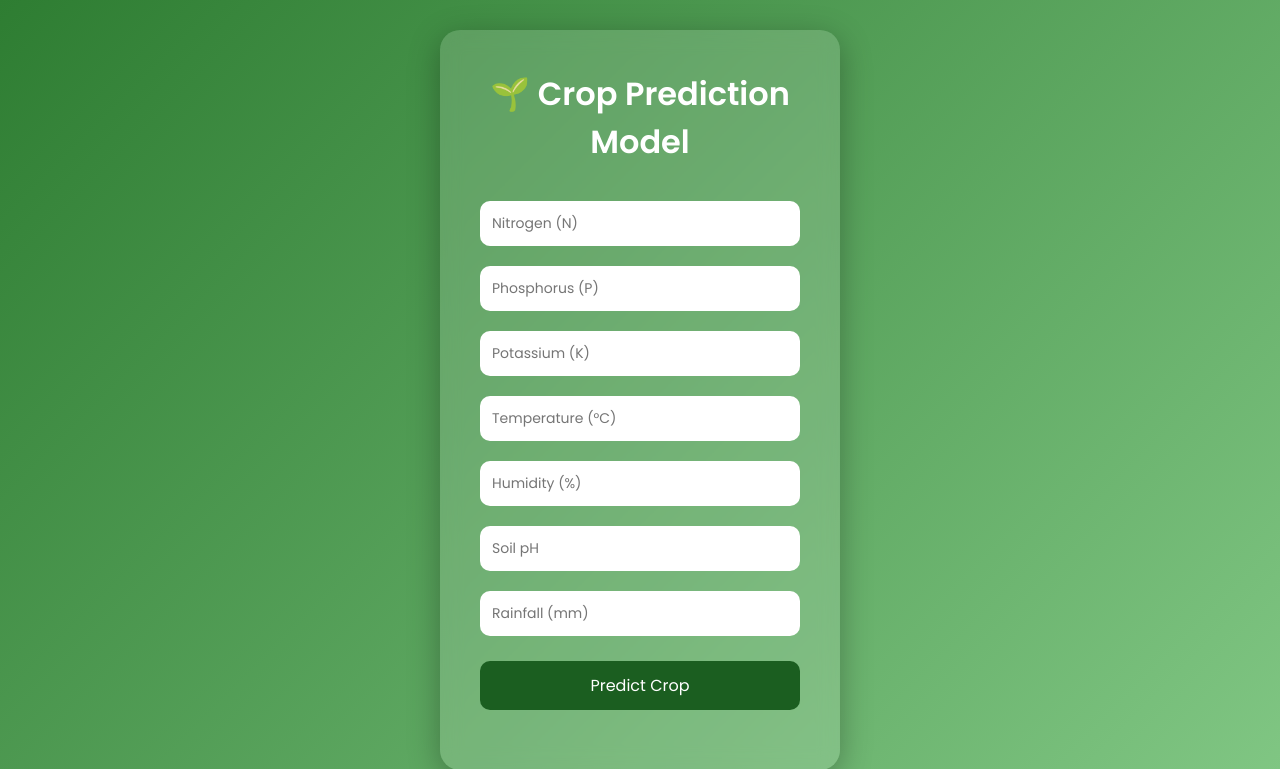
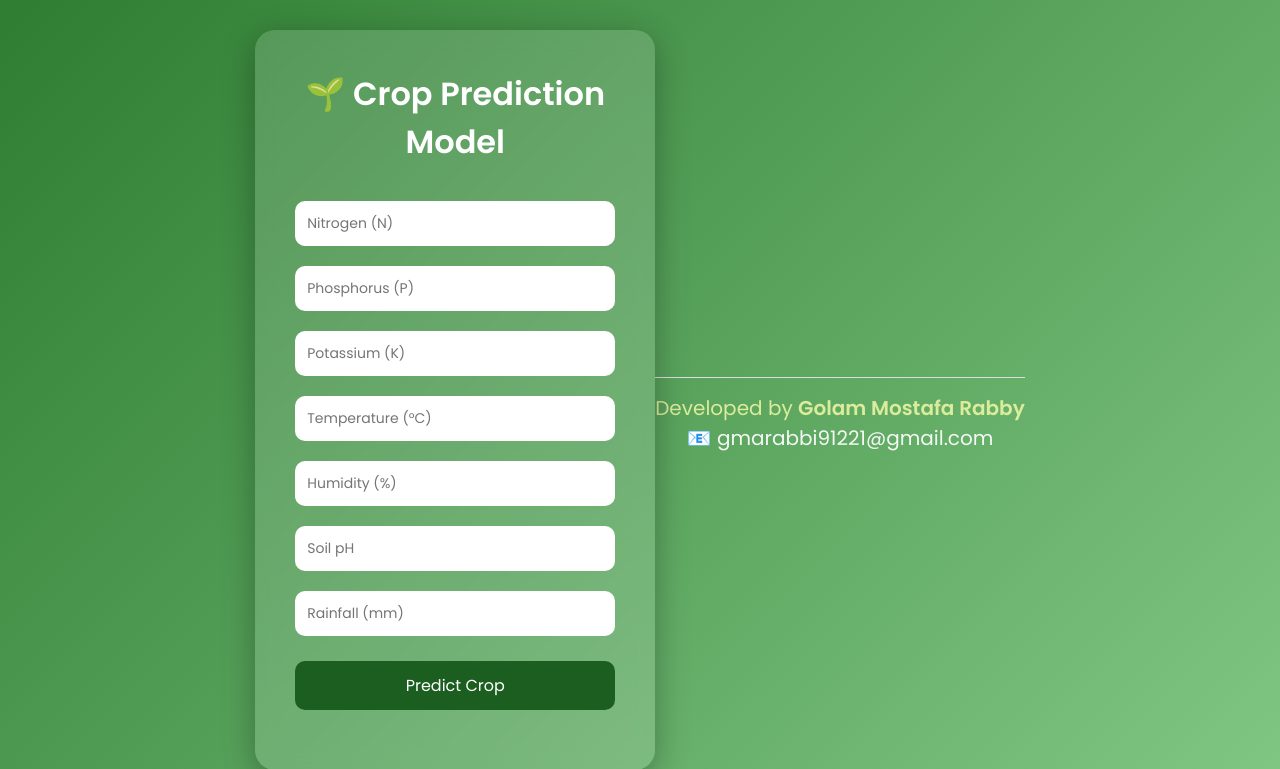
Before and after one commit to gmrabbi/Crop_Suggestions-, a Flask app: page / in a window 1280 px wide. Shown: the top 769 px of the page. Run offline with Flask 3, Linux system fonts and the light colour scheme; parts of the project's set-up code (start-up, migrations or seed data) failed here and were passed over.

Commit message:
added signature

```diff
--- a/static/styles.css
+++ b/static/styles.css
@@ -1,11 +1,11 @@
-*{
+* {
   margin: 0;
   padding: 0;
   box-sizing: border-box;
-            font-family: 'Poppins', sans-serif;
+  font-family: "Poppins", sans-serif;
 }
 
-        body{
+body {
   height: 100vh;
   display: flex;
   justify-content: center;
@@ -13,23 +13,23 @@
   background: linear-gradient(135deg, #2e7d32, #81c784);
 }
 
-        .container{
+.container {
   background: rgba(255, 255, 255, 0.15);
   padding: 40px;
   border-radius: 20px;
   backdrop-filter: blur(10px);
-            box-shadow: 0 8px 32px rgba(0,0,0,0.3);
+  box-shadow: 0 8px 32px rgba(0, 0, 0, 0.3);
   width: 400px;
   text-align: center;
   color: white;
 }
 
-        h1{
+h1 {
   margin-bottom: 25px;
   font-weight: 600;
 }
 
-        input{
+input {
   width: 100%;
   padding: 12px;
   margin: 10px 0;
@@ -40,11 +40,11 @@
   transition: 0.3s;
 }
 
-        input:focus{
+input:focus {
   box-shadow: 0 0 10px #ffffff;
 }
 
-        button{
+button {
   width: 100%;
   padding: 12px;
   margin-top: 15px;
@@ -57,21 +57,45 @@
   transition: 0.3s;
 }
 
-        button:hover{
+button:hover {
   background: #43a047;
   transform: scale(1.05);
 }
 
-        #prediction{
+#prediction {
   margin-top: 20px;
   font-size: 18px;
   font-weight: 500;
   color: #fff176;
 }
 
-        @media (max-width: 500px){
-            .container{
+@media (max-width: 500px) {
+  .container {
     width: 90%;
     padding: 25px;
   }
 }
+
+.developer-sign {
+  margin-top: 30px;
+  text-align: center;
+  font-size: 20px;
+  color: #dbec9b;
+}
+
+.developer-sign hr {
+  margin-bottom: 15px;
+  border: none;
+  height: 1px;
+  background: #ddd;
+}
+
+.developer-sign a {
+  color: #f3f8f4;
+  text-decoration: none;
+  font-weight: 500;
+}
+
+.developer-sign a:hover {
+  text-decoration: underline;
+}
--- a/templates/index.html
+++ b/templates/index.html
@@ -30,5 +30,15 @@
         </div>
     </div>
 
+<div class="developer-sign">
+    <hr>
+    <p>Developed by <strong>Golam Mostafa Rabby</strong></p>
+    <p>
+        📧 <a href="mailto:gmarabbi91221@gmail.com">
+            gmarabbi91221@gmail.com
+        </a>
+    </p>
+</div>
+
 </body>
 </html>
```
Lines whose indentation alone changed are shown as unchanged.
